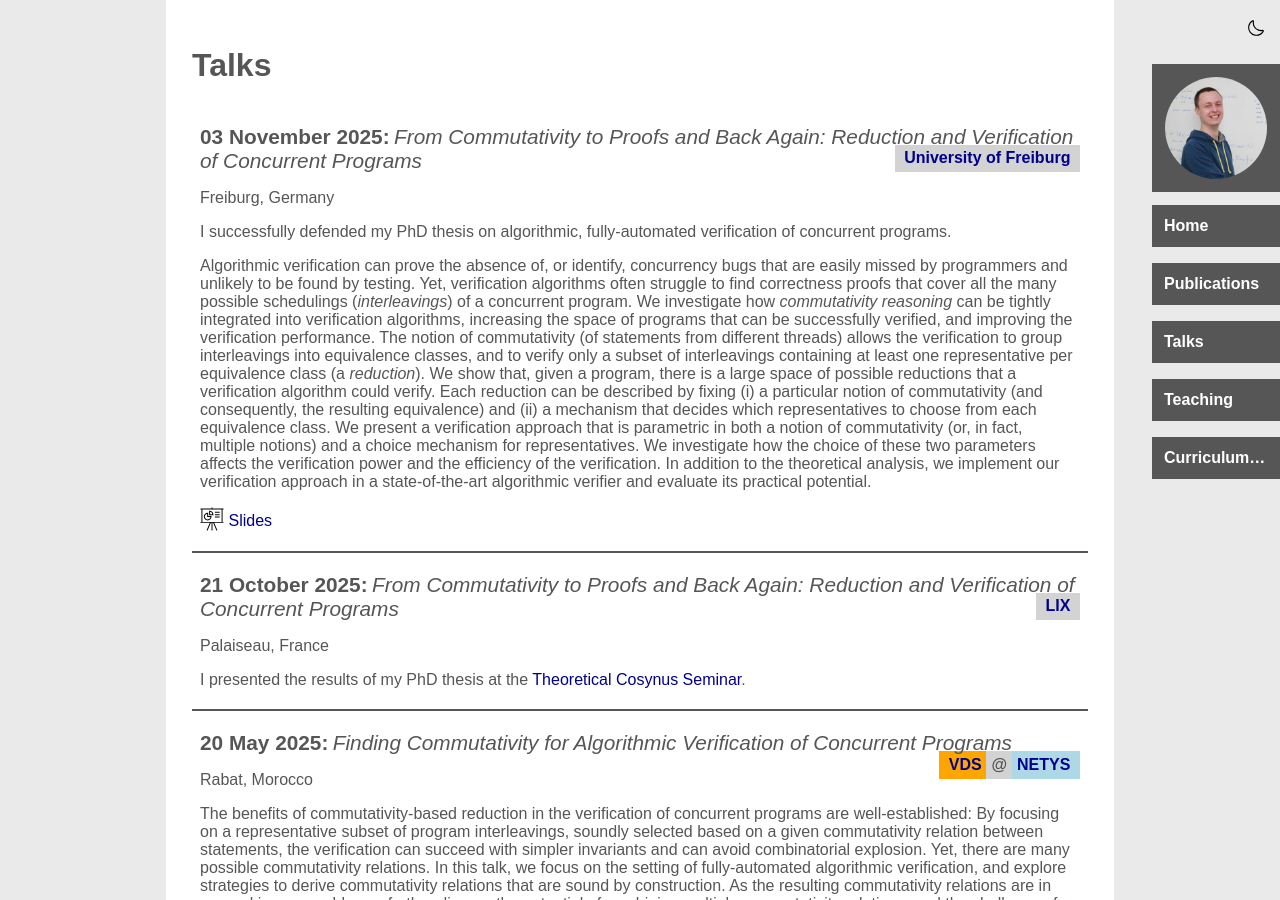
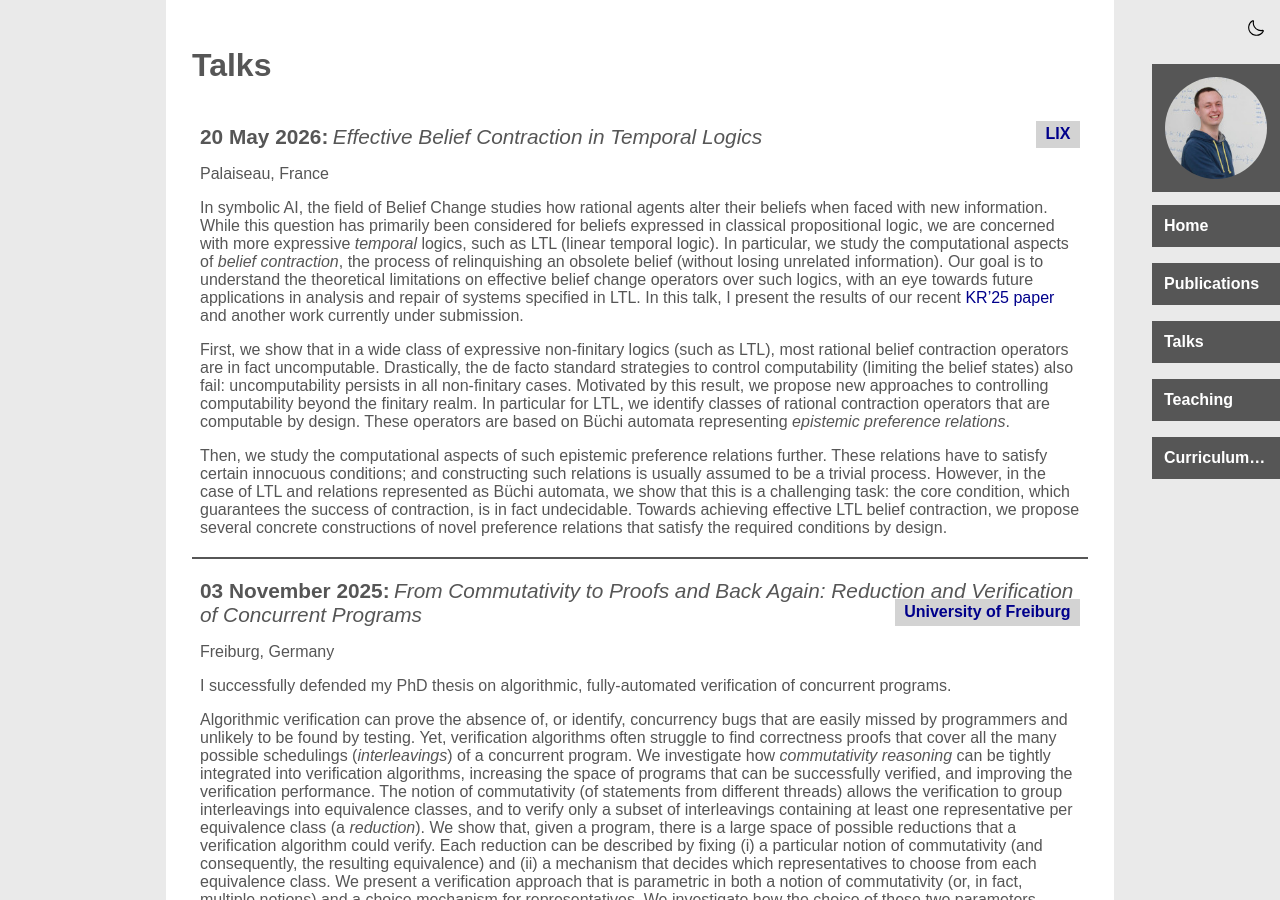
Before and after one commit to maul-esel/personal-website, a Jekyll site: the page built from talks.markdown, in a window 1280 px wide and 900 px high. Built offline with Jekyll 4.4.1, drawn with Linux system fonts in a browser that asks for light colours.

Commit message:
add TCS talk

```diff
--- a/_data/talks.yml
+++ b/_data/talks.yml
@@ -1,3 +1,17 @@
+cosynus-tcs2026:
+  title: Effective Belief Contraction in Temporal Logics
+  date: 2026-05-20
+  institution: LIX
+  institution_link: https://lix.polytechnique.fr
+  location: Palaiseau, France
+  summary: |-
+    In symbolic AI, the field of Belief Change studies how rational agents alter their beliefs when faced with new information. While this question has primarily been considered for beliefs expressed in classical propositional logic, we are concerned with more expressive *temporal* logics, such as LTL (linear temporal logic). In particular, we study the computational aspects of *belief contraction*, the process of relinquishing an obsolete belief (without losing unrelated information). Our goal is to understand the theoretical limitations on effective belief change operators over such logics, with an eye towards future applications in analysis and repair of systems specified in LTL. In this talk, I present the results of our recent [KR'25 paper](/publications/#pub-kr25) and another work currently under submission.
+
+    First, we show that in a wide class of expressive non-finitary logics (such as LTL), most rational belief contraction operators are in fact uncomputable. Drastically, the de facto standard strategies to control computability (limiting the belief states) also fail: uncomputability persists in all non-finitary cases. Motivated by this result, we propose new approaches to controlling computability beyond the finitary realm. In particular for LTL, we identify classes of rational contraction operators that are computable by design. These operators are based on Büchi automata representing *epistemic preference relations*.
+
+    Then, we study the computational aspects of such epistemic preference relations further. These relations have to satisfy certain innocuous conditions; and constructing such relations is usually assumed to be a trivial process. However, in the case of LTL and relations represented as Büchi automata, we show that this is a challenging task: the core condition, which guarantees the success of contraction, is in fact undecidable. Towards achieving effective LTL belief contraction, we propose several concrete constructions of novel preference relations that satisfy the required conditions by design.
+
+
 phd-defense:
   title: "From Commutativity to Proofs and Back Again: Reduction and Verification of Concurrent Programs"
   date: 2025-11-03
```
